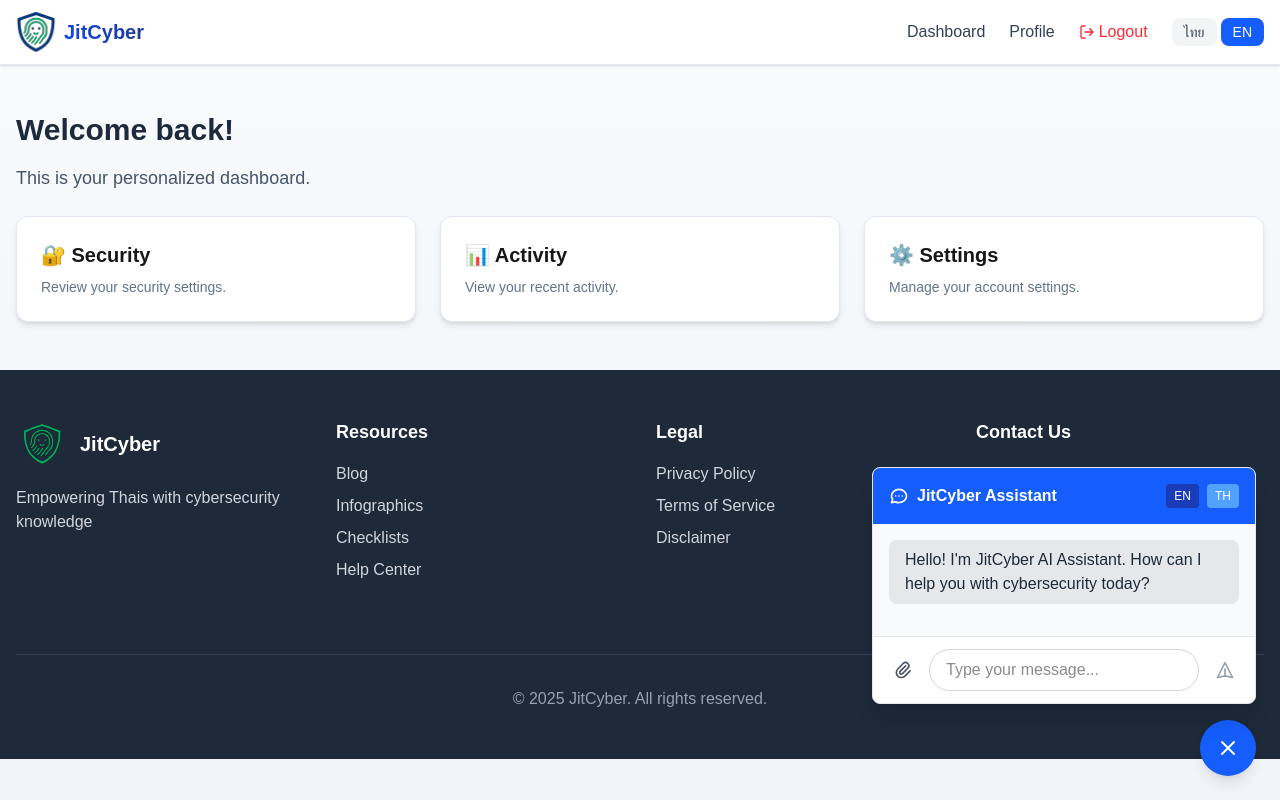
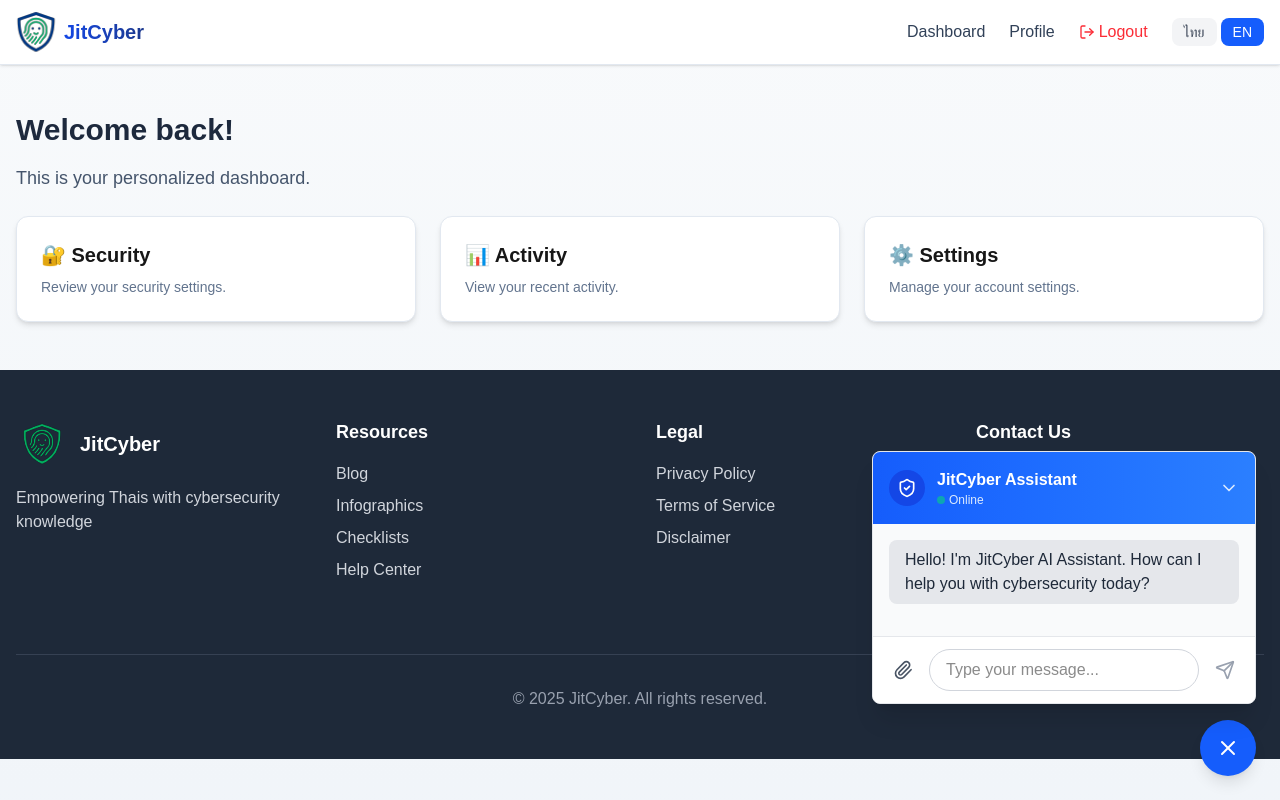
Before and after one commit to nyilynnhtwe/JitCyber, a Next.js app: page /dashboard/user in a window 1280 px wide. Both pictures are taken after a click on the button "Open chatbot". Built offline with nearby package versions, Linux system fonts and the light colour scheme.

Commit message:
Modified Chatbot for slight animation

```diff
--- a/src/app/components/Chatbot.tsx
+++ b/src/app/components/Chatbot.tsx
@@ -1,6 +1,17 @@
 'use client';
 import { useState, useRef, useEffect } from 'react';
 import Image from 'next/image';
+import {
+    MessageCircle,
+    X,
+    Send,
+    Paperclip,
+    Bot,
+    ChevronDown,
+    ShieldCheck,
+} from 'lucide-react';
+
+// If you see this message, it means the code is being run in dashboard user page. When implementing ai apis, make sure the ai is supported for both thai and english languages with a opening message options for the user to choose from after the introduction of course. Thx yah
 
 export const Chatbot = () => {
     const [isChatOpen, setIsChatOpen] = useState(false);
@@ -13,7 +24,6 @@
         },
     ]);
     const [inputMessage, setInputMessage] = useState('');
-    const [selectedLanguage, setSelectedLanguage] = useState<'en' | 'th'>('en');
     const [isTyping, setIsTyping] = useState(false);
     const [previewImage, setPreviewImage] = useState<string | null>(null);
     const fileInputRef = useRef<HTMLInputElement>(null);
@@ -46,11 +56,13 @@
 
     const handleSendMessage = () => {
         if (!inputMessage.trim() && !previewImage) return;
+
         const userMessage = {
             text: inputMessage,
             sender: 'user' as const,
             ...(previewImage && { image: previewImage }),
         };
+
         setMessages((prev) => [...prev, userMessage]);
         setInputMessage('');
         setPreviewImage(null);
@@ -65,7 +77,7 @@
                 },
             ]);
             setIsTyping(false);
-        }, 1000);
+        }, 1000 + Math.random() * 500);
     };
 
     const handleFileChange = (e: React.ChangeEvent<HTMLInputElement>) => {
@@ -90,86 +102,46 @@
             {/* Chatbot toggle button */}
             <button
                 onClick={() => setIsChatOpen(!isChatOpen)}
-                className="bg-blue-600 hover:bg-blue-700 text-white rounded-full p-4 shadow-lg transition-all duration-300 flex items-center justify-center"
+                className={`bg-blue-600 hover:bg-blue-700 text-white rounded-full p-4 shadow-lg transition-all duration-300 flex items-center justify-center
+                    ${isChatOpen ? 'rotate-0' : 'hover:rotate-12'}`}
                 aria-label="Open chatbot"
             >
                 {isChatOpen ? (
-                    <svg
-                        xmlns="http://www.w3.org/2000/svg"
-                        className="h-6 w-6"
-                        fill="none"
-                        viewBox="0 0 24 24"
-                        stroke="currentColor"
-                    >
-                        <path
-                            strokeLinecap="round"
-                            strokeLinejoin="round"
-                            strokeWidth={2}
-                            d="M6 18L18 6M6 6l12 12"
-                        />
-                    </svg>
+                    <X className="h-6 w-6" />
                 ) : (
-                    <svg
-                        xmlns="http://www.w3.org/2000/svg"
-                        className="h-6 w-6"
-                        fill="none"
-                        viewBox="0 0 24 24"
-                        stroke="currentColor"
-                    >
-                        <path
-                            strokeLinecap="round"
-                            strokeLinejoin="round"
-                            strokeWidth={2}
-                            d="M8 12h.01M12 12h.01M16 12h.01M21 12c0 4.418-4.03 8-9 8a9.863 9.863 0 01-4.255-.949L3 20l1.395-3.72C3.512 15.042 3 13.574 3 12c0-4.418 4.03-8 9-8s9 3.582 9 8z"
-                        />
-                    </svg>
+                    <div className="relative">
+                        <MessageCircle className="h-6 w-6" />
+                        <div className="absolute -top-1 -right-1 h-3 w-3 bg-green-400 rounded-full animate-pulse"></div>
+                    </div>
                 )}
             </button>
 
             {/* Chatbot window */}
             {isChatOpen && (
-                <div className="fixed bottom-24 right-6 w-96 bg-white rounded-lg shadow-xl border border-gray-200 flex flex-col z-50 overflow-hidden">
+                <div
+                    className={`fixed bottom-24 right-6 w-96 bg-white rounded-lg shadow-xl border border-gray-200 flex flex-col z-50 overflow-hidden
+                        ${isChatOpen ? 'animate-fade-in-up' : 'animate-fade-out-down'}`}
+                >
                     {/* Header */}
-                    <div className="bg-blue-600 text-white p-4 flex justify-between items-center">
-                        <div className="flex items-center space-x-2">
-                            <svg
-                                xmlns="http://www.w3.org/2000/svg"
-                                className="h-5 w-5"
-                                fill="none"
-                                viewBox="0 0 24 24"
-                                stroke="currentColor"
-                            >
-                                <path
-                                    strokeLinecap="round"
-                                    strokeLinejoin="round"
-                                    strokeWidth={2}
-                                    d="M8 12h.01M12 12h.01M16 12h.01M21 12c0 4.418-4.03 8-9 8a9.863 9.863 0 01-4.255-.949L3 20l1.395-3.72C3.512 15.042 3 13.574 3 12c0-4.418 4.03-8 9-8s9 3.582 9 8z"
-                                />
-                            </svg>
-                            <h2 className="font-semibold">JitCyber Assistant</h2>
+                    <div className="bg-gradient-to-r from-blue-600 to-blue-500 text-white p-4 flex justify-between items-center">
+                        <div className="flex items-center space-x-3">
+                            <div className="p-2 bg-blue-700 rounded-full">
+                                <ShieldCheck className="h-5 w-5" />
+                            </div>
+                            <div>
+                                <h2 className="font-semibold">JitCyber Assistant</h2>
+                                <p className="text-xs text-blue-100 flex items-center">
+                                    <span className="w-2 h-2 bg-green-400 rounded-full mr-1 animate-pulse"></span>
+                                    Online
+                                </p>
+                            </div>
                         </div>
-                        <div className="flex space-x-2">
-                            <button
-                                onClick={() => setSelectedLanguage('en')}
-                                className={`px-2 py-1 text-xs rounded ${
-                                    selectedLanguage === 'en'
-                                        ? 'bg-blue-800'
-                                        : 'bg-blue-400'
-                                }`}
-                            >
-                                EN
-                            </button>
-                            <button
-                                onClick={() => setSelectedLanguage('th')}
-                                className={`px-2 py-1 text-xs rounded ${
-                                    selectedLanguage === 'th'
-                                        ? 'bg-blue-800'
-                                        : 'bg-blue-400'
-                                }`}
-                            >
-                                TH
-                            </button>
-                        </div>
+                        <button
+                            className="text-blue-100 hover:text-white transition-colors"
+                            onClick={() => setIsChatOpen(false)}
+                        >
+                            <ChevronDown className="h-5 w-5" />
+                        </button>
                     </div>
 
                     {/* Messages area */}
@@ -181,24 +153,24 @@
                             <div
                                 key={index}
                                 className={`mb-4 flex ${
-                                    msg.sender === 'user'
-                                        ? 'justify-end'
-                                        : 'justify-start'
+                                    msg.sender === 'user' ? 'justify-end' : 'justify-start'
                                 }`}
                             >
                                 <div
-                                    className={`max-w-xs lg:max-w-md rounded-lg px-4 py-2 ${
+                                    className={`max-w-xs lg:max-w-md rounded-lg px-4 py-2 transition-all duration-200 ${
                                         msg.sender === 'user'
                                             ? 'bg-blue-500 text-white'
                                             : 'bg-gray-200 text-gray-800'
-                                    }`}
+                                    } ${index === messages.length - 1 ? 'animate-message-in' : ''}`}
                                 >
                                     {msg.image && (
-                                        <div className="mb-2">
+                                        <div className="mb-2 overflow-hidden rounded">
                                             <Image
                                                 src={msg.image}
+                                                width={300}
+                                                height={200}
                                                 alt="User upload"
-                                                className="rounded max-w-full h-auto"
+                                                className="rounded max-w-full h-auto object-cover"
                                             />
                                         </div>
                                     )}
@@ -208,7 +180,8 @@
                         ))}
                         {isTyping && (
                             <div className="flex justify-start mb-4">
-                                <div className="bg-gray-200 text-gray-800 rounded-lg px-4 py-2">
+                                <div className="bg-gray-200 text-gray-800 rounded-lg px-4 py-2 flex items-center">
+                                    <Bot className="h-4 w-4 mr-2" />
                                     <div className="flex space-x-1">
                                         <div className="w-2 h-2 bg-gray-500 rounded-full animate-bounce"></div>
                                         <div
@@ -232,53 +205,29 @@
                             <div className="relative mb-2">
                                 <Image
                                     src={previewImage}
+                                    width={300}
+                                    height={200}
                                     alt="Preview"
-                                    className="rounded max-w-full h-32 object-contain"
+                                    className="rounded max-w-full h-32 object-contain border border-gray-200"
                                 />
                                 <button
                                     onClick={() => {
                                         setPreviewImage(null);
                                         if (fileInputRef.current) fileInputRef.current.value = '';
                                     }}
-                                    className="absolute top-1 right-1 bg-gray-800 bg-opacity-75 text-white rounded-full p-1"
+                                    className="absolute top-1 right-1 bg-gray-800 bg-opacity-75 text-white rounded-full p-1 hover:bg-opacity-100 transition-all"
                                 >
-                                    <svg
-                                        xmlns="http://www.w3.org/2000/svg"
-                                        className="h-4 w-4"
-                                        fill="none"
-                                        viewBox="0 0 24 24"
-                                        stroke="currentColor"
-                                    >
-                                        <path
-                                            strokeLinecap="round"
-                                            strokeLinejoin="round"
-                                            strokeWidth={2}
-                                            d="M6 18L18 6M6 6l12 12"
-                                        />
-                                    </svg>
+                                    <X className="h-4 w-4" />
                                 </button>
                             </div>
                         )}
                         <div className="flex space-x-2">
                             <button
                                 onClick={() => fileInputRef.current?.click()}
-                                className="p-2 text-gray-600 hover:text-gray-800 rounded-full hover:bg-gray-100"
+                                className="p-2 text-gray-600 hover:text-blue-600 rounded-full hover:bg-gray-100 transition-colors"
                                 aria-label="Attach file"
                             >
-                                <svg
-                                    xmlns="http://www.w3.org/2000/svg"
-                                    className="h-5 w-5"
-                                    fill="none"
-                                    viewBox="0 0 24 24"
-                                    stroke="currentColor"
-                                >
-                                    <path
-                                        strokeLinecap="round"
-                                        strokeLinejoin="round"
-                                        strokeWidth={2}
-                                        d="M15.172 7l-6.586 6.586a2 2 0 102.828 2.828l6.414-6.586a4 4 0 00-5.656-5.656l-6.415 6.585a6 6 0 108.486 8.486L20.5 13"
-                                    />
-                                </svg>
+                                <Paperclip className="h-5 w-5" />
                                 <input
                                     ref={fileInputRef}
                                     type="file"
@@ -292,44 +241,75 @@
                                 value={inputMessage}
                                 onChange={(e) => setInputMessage(e.target.value)}
                                 onKeyDown={handleKeyDown}
-                                placeholder={
-                                    selectedLanguage === 'en'
-                                        ? 'Type your message...'
-                                        : 'พิมพ์ข้อความของคุณ...'
-                                }
-                                className="flex-1 border border-gray-300 rounded-full px-4 py-2 focus:outline-none focus:ring-2 focus:ring-blue-500"
+                                placeholder="Type your message..."
+                                className="flex-1 border border-gray-300 rounded-full px-4 py-2 focus:outline-none focus:ring-2 focus:ring-blue-500 focus:border-transparent transition-all"
                             />
                             <button
                                 onClick={handleSendMessage}
                                 disabled={
                                     (!inputMessage.trim() && !previewImage) || isTyping
                                 }
-                                className={`p-2 rounded-full ${
+                                className={`p-2 rounded-full transition-colors ${
                                     (!inputMessage.trim() && !previewImage) || isTyping
-                                        ? 'text-gray-400'
-                                        : 'text-blue-600 hover:bg-blue-50'
+                                        ? 'text-gray-400 cursor-not-allowed'
+                                        : 'text-blue-600 hover:bg-blue-50 hover:text-blue-700'
                                 }`}
                                 aria-label="Send message"
                             >
-                                <svg
-                                    xmlns="http://www.w3.org/2000/svg"
-                                    className="h-5 w-5"
-                                    fill="none"
-                                    viewBox="0 0 24 24"
-                                    stroke="currentColor"
-                                >
-                                    <path
-                                        strokeLinecap="round"
-                                        strokeLinejoin="round"
-                                        strokeWidth={2}
-                                        d="M12 19l9 2-9-18-9 18 9-2zm0 0v-8"
-                                    />
-                                </svg>
+                                <Send className="h-5 w-5" />
                             </button>
                         </div>
                     </div>
                 </div>
             )}
+
+            {/* Some experimental styles for animations */}
+            <style jsx global>{`
+                @keyframes fadeInUp {
+                    from {
+                        opacity: 0;
+                        transform: translateY(10px);
+                    }
+                    to {
+                        opacity: 1;
+                        transform: translateY(0);
+                    }
+                }
+
+                @keyframes fadeOutDown {
+                    from {
+                        opacity: 1;
+                        transform: translateY(0);
+                    }
+                    to {
+                        opacity: 0;
+                        transform: translateY(10px);
+                    }
+                }
+
+                @keyframes messageIn {
+                    from {
+                        opacity: 0;
+                        transform: translateY(5px);
+                    }
+                    to {
+                        opacity: 1;
+                        transform: translateY(0);
+                    }
+                }
+
+                .animate-fade-in-up {
+                    animation: fadeInUp 0.3s ease-out forwards;
+                }
+
+                .animate-fade-out-down {
+                    animation: fadeOutDown 0.3s ease-out forwards;
+                }
+
+                .animate-message-in {
+                    animation: messageIn 0.2s ease-out;
+                }
+            `}</style>
         </div>
     );
 };
```
